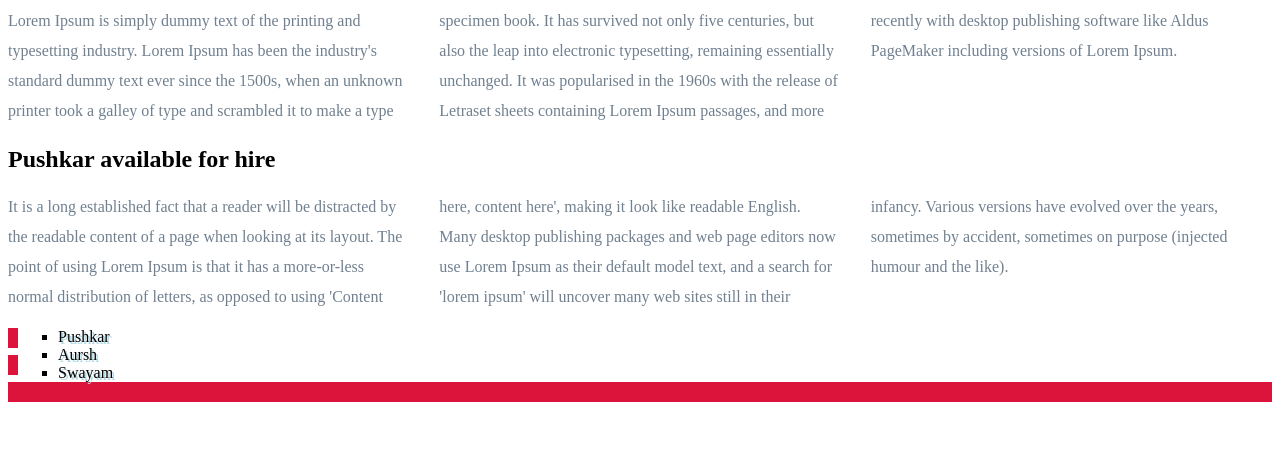
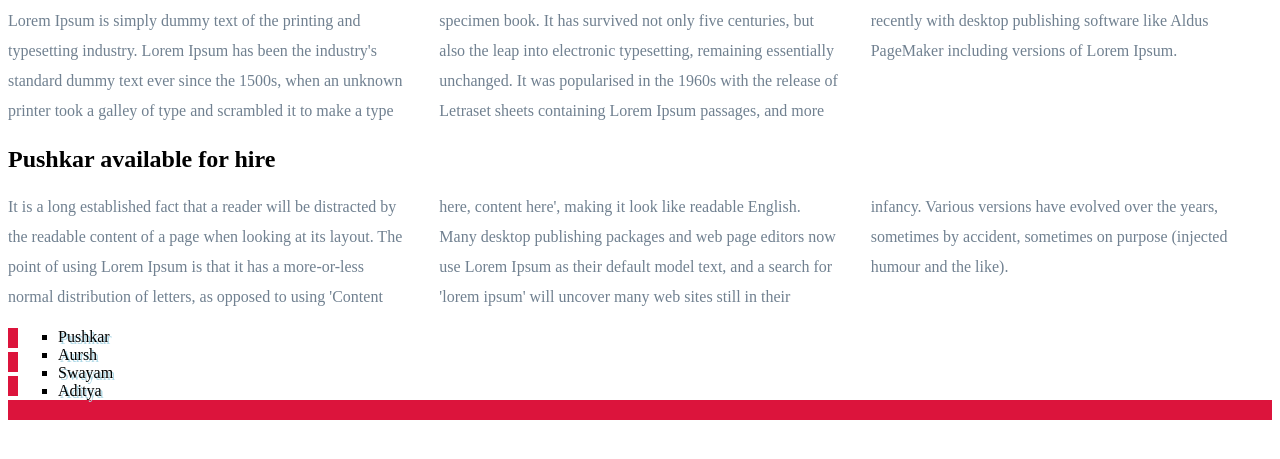
Before and after one commit to Swayam-hue/web_development, a plain HTML site: page index.html in a window 1280 px wide. Shown: the part 93-552 px from the top of the page. Drawn offline with Linux system fonts and the light colour scheme.

Commit message:
second commit

```diff
--- a/index.html
+++ b/index.html
@@ -22,6 +22,7 @@
             <li>Pushkar</li>
             <li>Aursh</li>
             <li>Swayam</li>
+            <li>Aditya</li>
         </ul>
     </div>
     </body>
```
